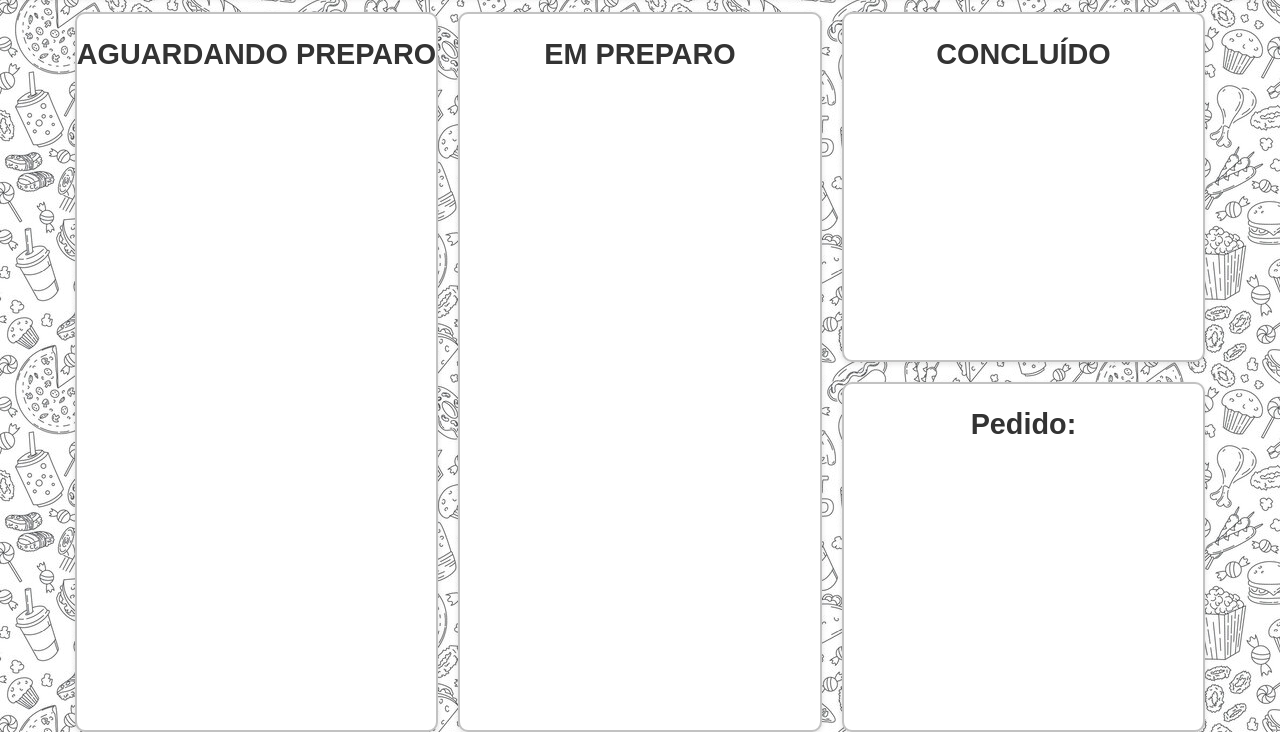
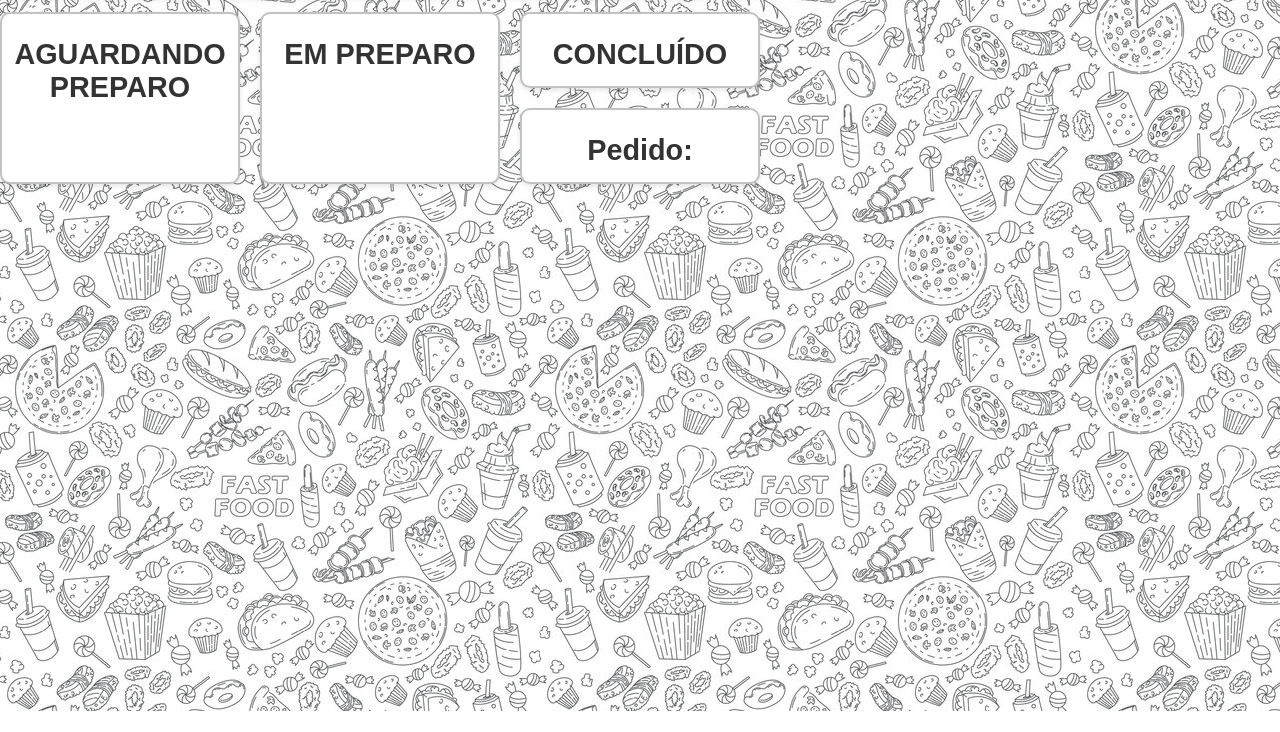
Before and after one commit to RenatoFSantos/fastfood-pedidos, a website: page public/admin.html in a window 1280 px wide. Shown: the part 89-821 px from the top of the page. After the commit the page ends 800 px from the top, so only its background shows below. Drawn offline with Linux system fonts and the light colour scheme; no server answers.

Commit message:
Reativando projeto - v12

```diff
--- a/public/style.css
+++ b/public/style.css
@@ -43,13 +43,10 @@ img {
 .grid_fsf {
     display: grid;
     grid-template-columns: repeat(3, 1fr);
-    min-width: 90vh;
-    min-height: 90vh;
-
     /* min-height: 90vh;
     max-height: 90vh;
     height: 90vh; */
-    margin: 0 auto;
+    margin: 0 20;
     gap: 20px;
 }
 
@@ -144,6 +141,8 @@ img {
     flex-direction: column;
     justify-content: space-around;
     align-items: stretch;
+    width: 95vh;
+
 }
 
 .title {
```
